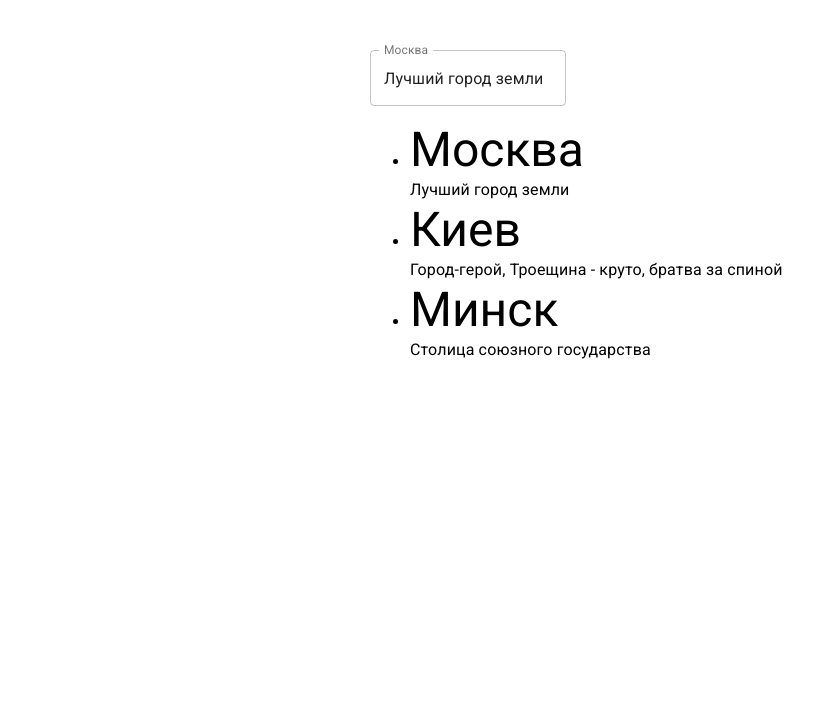
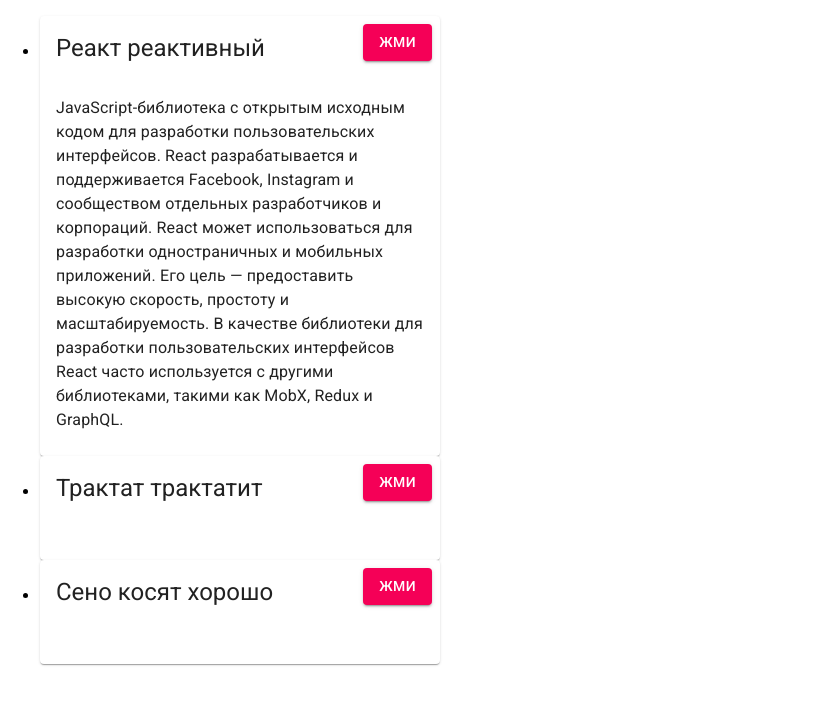
Before and after one commit to karelalex/react_hw8, a React (Create React App) app: page / in a window 1280 px wide. Shown: the top 704 px of the page, without its empty margins (0-822 px from the left). Built offline with nearby package versions, Linux system fonts and the light colour scheme.

Commit message:
Добавлено Второе упражнение

```diff
--- a/src/App.js
+++ b/src/App.js
@@ -1,11 +1,11 @@
 import React from "react";
-import {Ex1} from "./ex1/Ex1";
+import {Ex2} from "./ex2/Ex2";
 
 
 function App() {
   return (
     <div>
-      <Ex1 />
+      <Ex2 />
     </div>
   );
 }
--- /dev/null
+++ b/src/ex2/Article.js
@@ -0,0 +1,20 @@
+import React from "react";
+import {Button, Card, CardContent, CardHeader, Typography} from "@material-ui/core";
+
+export const Article = ({article, isOpen, onClick}) => {
+    const body = isOpen && <Typography>{article.text}</Typography>
+
+    return (
+        <Card style={{maxWidth: '400px'}}>
+            <CardHeader
+                title={article.title}
+                action={<Button onClick={() => onClick(article.id)} color='secondary' variant='contained'>Жми</Button>}
+            >
+            </CardHeader>
+            <CardContent>
+                {body}
+            </CardContent>
+        </Card>
+    )
+
+}
--- /dev/null
+++ b/src/ex2/ArticleList.js
@@ -0,0 +1,22 @@
+import React, {useState} from "react";
+import {Article} from "./Article";
+
+export const ArticleList = ({articles}) => {
+    const [openId, setOpenId] = useState(articles[0].id)
+
+    const handleClick = (id) => {
+        setOpenId(id === openId ? null : id)
+    }
+
+    const articleElements = articles.map((article, index) => (
+        <li key={article.id} className="article-list__li">
+            <Article article={article} isOpen={article.id === openId} onClick={handleClick}/>
+        </li>
+    ))
+
+    return (
+        <ul>
+            {articleElements}
+        </ul>
+    )
+}
--- /dev/null
+++ b/src/ex2/Ex2.js
@@ -0,0 +1,29 @@
+import React from 'react'
+import {ArticleList} from "./ArticleList";
+const articles = [
+    {
+        "id": "561651",
+        "date": "2021-06-09T15:03:23.000Z",
+        "title": "Реакт реактивный",
+        "text": " JavaScript-библиотека с открытым исходным кодом для разработки пользовательских интерфейсов. React разрабатывается и поддерживается Facebook, Instagram и сообществом отдельных разработчиков и корпораций. React может использоваться для разработки одностраничных и мобильных приложений. Его цель — предоставить высокую скорость, простоту и масштабируемость. В качестве библиотеки для разработки пользовательских интерфейсов React часто используется с другими библиотеками, такими как MobX, Redux и GraphQL.",
+    },
+    {
+        "id": "561161",
+        "date": "2019-04-09T18:03:23.000Z",
+        "title": "Трактат трактатит",
+        "text": "Первым паровым гусеничным трактором в мире, вероятно, можно считать изобретение англичанина Джона Гиткота[en] (изобретатель промышленного ткацкого станка) в 1832 (патент) и постройку в 1837 рабочего экземпляра машины, предназначенной для вспахивания и осушения английских болот. В 1858 году американец W. P. Miller изобрёл и построил гусеничный трактор, с которым участвовал в сельскохозяйственной выставке города Мэрисвилл (Калифорния) в 1858 году и получил премию за оригинальное изобретение (патент от 1859 г. US N23853 Warren P.Miller). Ни изобретение Гиткота, ни трактор Миллера дальнейшего развития не получили. Первой признанной практической гусеничной машиной стал Lombard Steam Log Hauler изобретателя Alvin Orlando Lombard в 1901 году.",
+    },
+    {
+        "id": "061561",
+        "date": "2018-06-02T11:03:23.000Z",
+        "title": "Сено косят хорошо",
+        "text": "Время сенокоса у русских крестьян считалось праздничным событием и ожидалось с нетерпением, в особенности молодыми людьми. При благоприятных условиях уборка сена считалась одной из приятнейших сельских работ. Мужчины и женщины, а в особенности девушки для работы в лугах наряжались в самое хорошее одеяние, как на торжественный праздник, в то время как на уборку хлеба надевали самое худшее. На сенокосе собирались в один стан, а на жатве каждая семья работала отдельно. Девчатам здесь было гульбище, на котором они, дружно работая граблями и сопровождая работу общей песней, рисовались перед парнями",
+    }
+
+]
+
+export const Ex2 = () => {
+    return (
+        <ArticleList articles={articles}/>
+    )
+}
```
